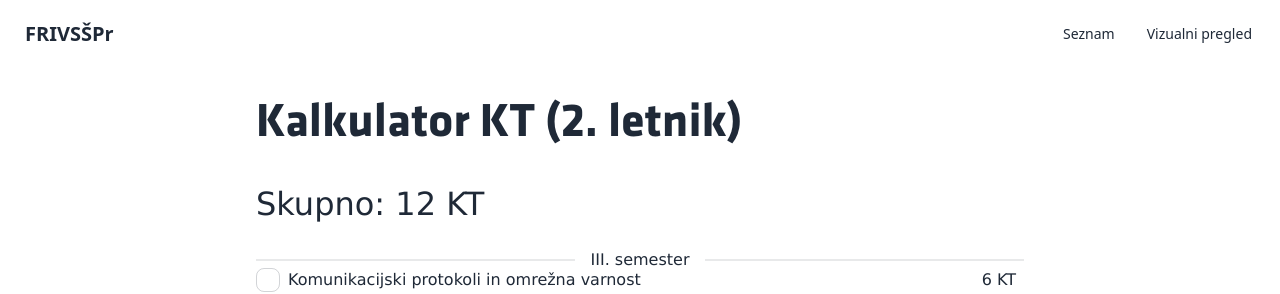
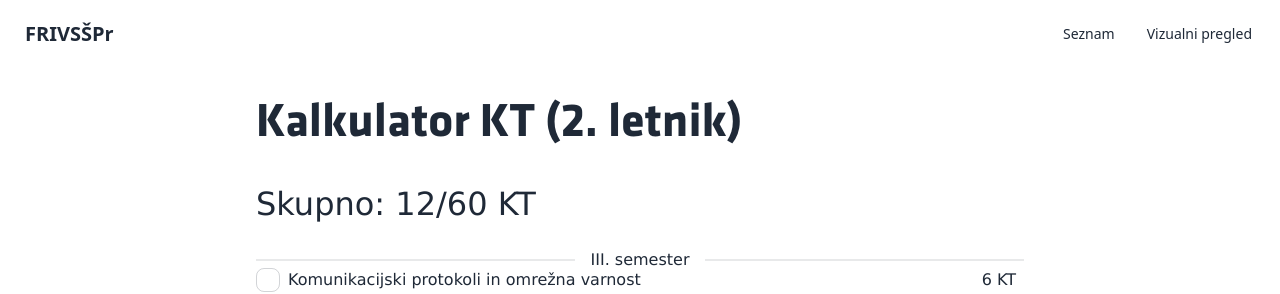
Before and after one commit to aikenahac/frivsspr, a SvelteKit app: page /calc/2 in a window 1280 px wide. Shown: the top 294 px of the page. Built offline with nearby package versions, Linux system fonts and the light colour scheme.

Commit message:
Add max KT points

```diff
--- a/src/routes/calc/[year]/+page.svelte
+++ b/src/routes/calc/[year]/+page.svelte
@@ -77,7 +77,7 @@
   <div class="flex justify-center items-center">
     <div class="container">
       <h1 class="title main-title">Kalkulator KT ({year}. letnik)</h1>
-      <p class="total-points">Skupno: {totalPoints} KT</p>
+      <p class="total-points">Skupno: {totalPoints}/60 KT</p>
 
       <br />
       {#if year === '2'}
```
